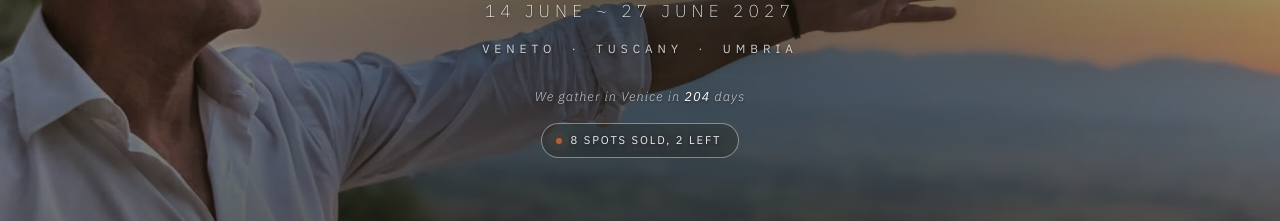
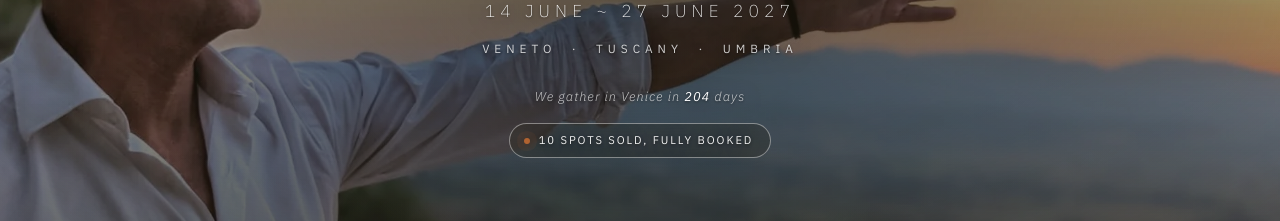
Before and after one commit to rightin2/anitalianaffairtour, a plain HTML site: page index.html in a window 1280 px wide. Shown: the part 399-620 px from the top of the page. Drawn offline with nearby package versions, Linux system fonts and the light colour scheme.

Commit message:
All ten places sold: fully booked
Co-Authored-By: Claude Opus 5.5 <noreply@anthropic.com>

```diff
--- a/index.html
+++ b/index.html
@@ -486,7 +486,7 @@ img.ld{opacity:1 !important}
       <div class="dates">14 June ~ 27 June 2027</div>
       <div class="regions">Veneto &nbsp;&middot;&nbsp; Tuscany &nbsp;&middot;&nbsp; Umbria</div>
       <div class="count" id="count"></div>
-      <div class="spots"><i></i><span id="spots-line">8 spots sold, 2 left</span></div>
+      <div class="spots"><i></i><span id="spots-line">10 spots sold, fully booked</span></div>
     </div>
   </div>
   <div class="hero-foot">
```
